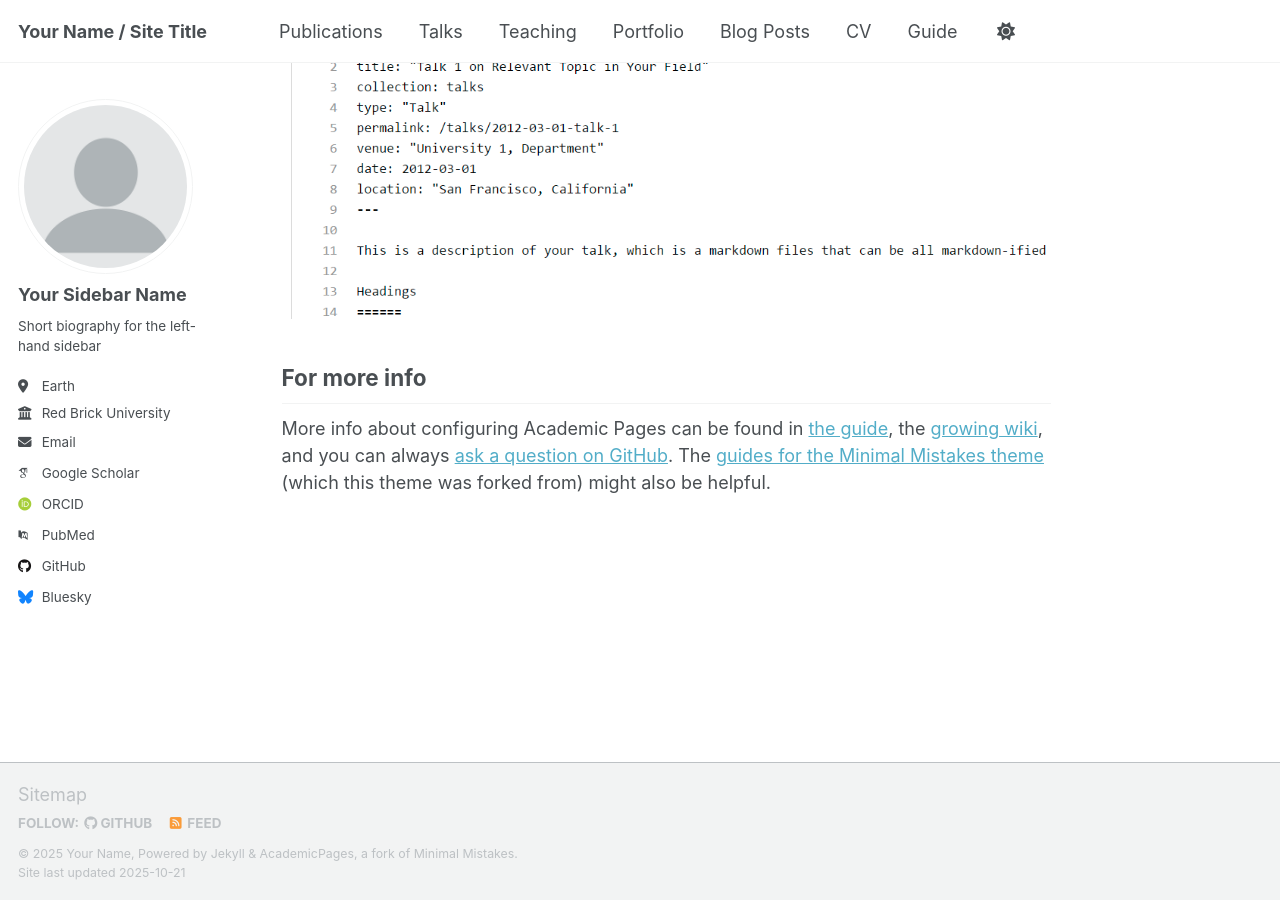
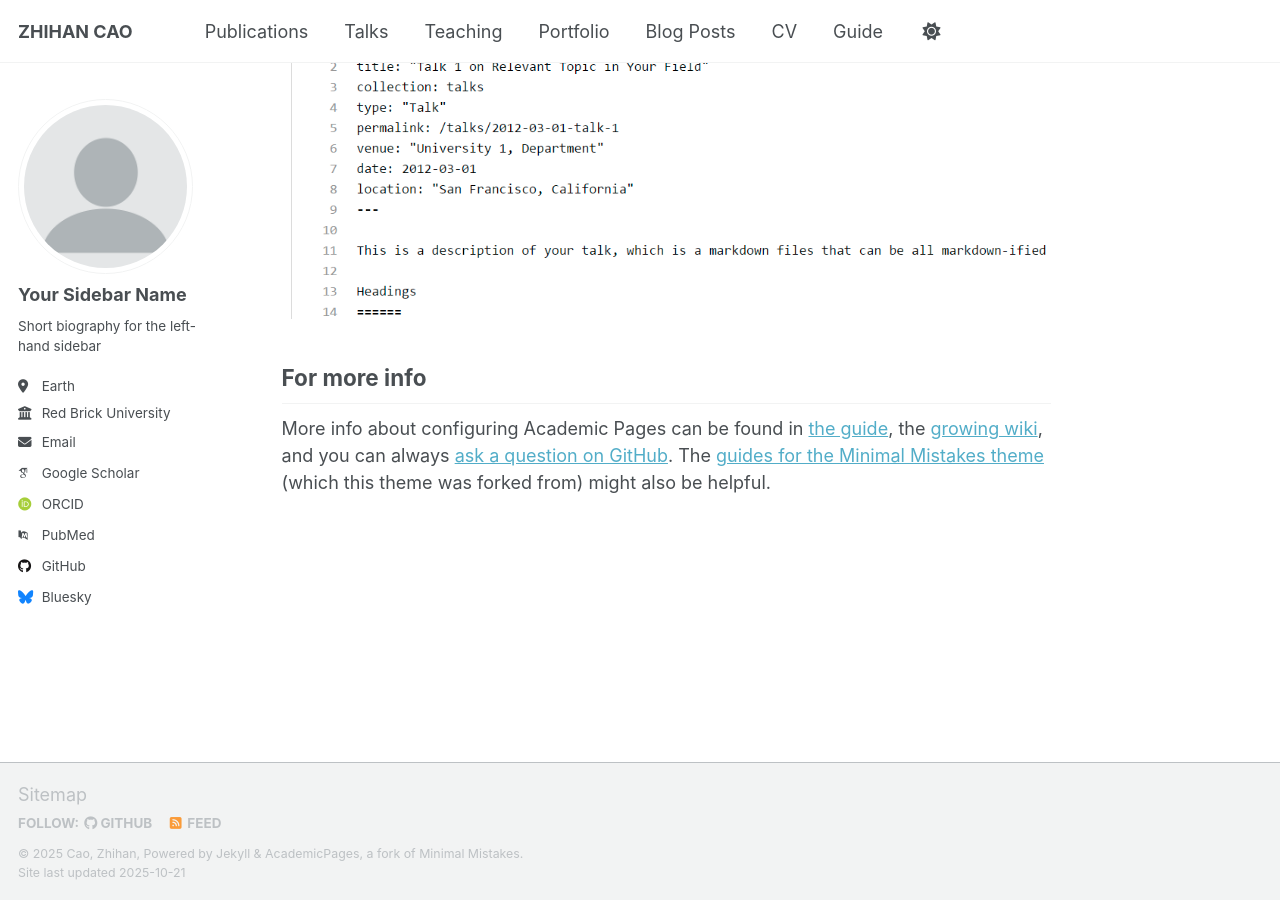
Before and after one commit to hancules/hancules.github.io, a Jekyll site: the page built from _pages/about.md, in a window 1280 px wide and 900 px high, scrolled down 2880 px. Built offline with Jekyll 4.4.1, drawn with Linux system fonts in a browser that asks for light colours; some web fonts are replaced; a script that is not in the unit is left out.

Commit message:
Update _config.yml

```diff
--- a/_config.yml
+++ b/_config.yml
@@ -9,9 +9,9 @@
 # Basic Site Settings
 locale                   : "en-US"
 site_theme               : "default" # Currently available options are "default", "air"
-title                    : "Your Name / Site Title"
+title                    : "ZHIHAN CAO"
 title_separator          : "-"
-name                     : &name "Your Name"
+name                     : &name "Cao, Zhihan"
 description              : &description "Your Name's academic portfolio"   # Update this with a general description of your site, this is the default if not overridden by a page
 url                      : https://academicpages.github.io # The base hostname & protocol for your site e.g. "https://[your GitHub username].github.io",
                                                            # or if you already have some other page hosted on Github then use "https://[your GitHub username].github.io/[Your Repo Name]"
```
